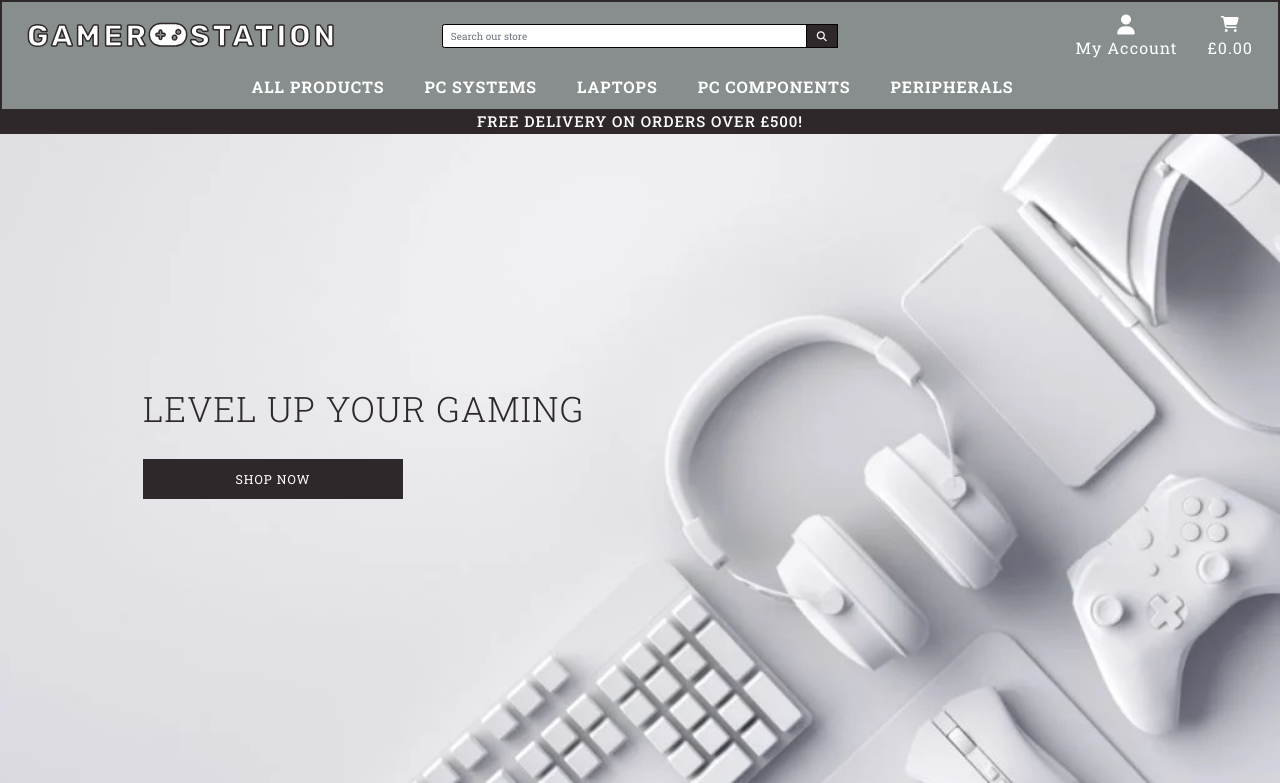
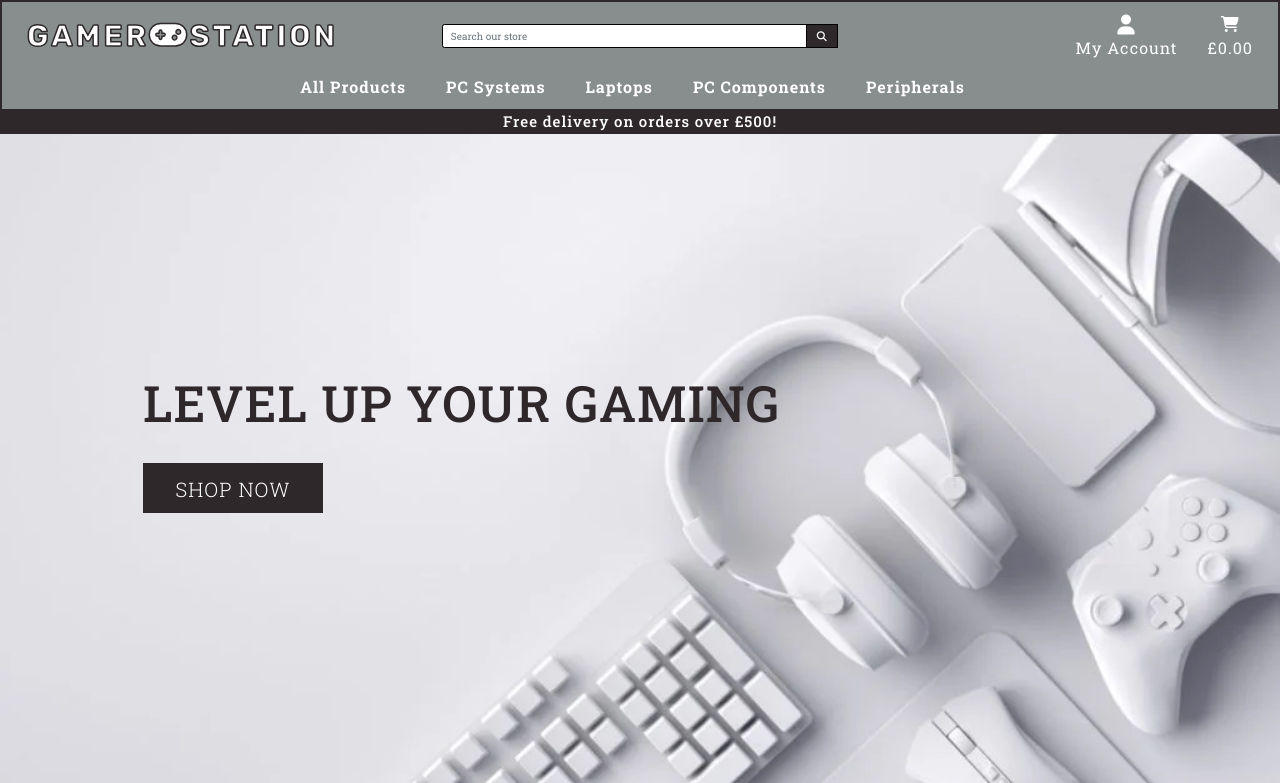
Before and after one commit to ThomasWharton/gamer-station, a Django app: page / in a window 1280 px wide. Shown: the top 783 px of the page. Run offline with Django 3.2, Linux system fonts and the light colour scheme; parts of the project's set-up code (start-up, migrations or seed data) failed here and were passed over; some libraries are stand-ins or nearby versions.

Commit message:
Edit styling of home page and cleaned up css file

```diff
--- a/home/templates/home/index.html
+++ b/home/templates/home/index.html
@@ -12,8 +12,8 @@
 {% block content %}
     <div class="container h-100">
         <div class="row h-100">
-            <div class="col-7 col-md-6 my-auto">
-                <h1 class="display-4 logo-font">Level up your gaming</h1>
+            <div class="col-12 my-auto">
+                <h1 class="welcome-message">Level up your gaming</h1>
                 <div class="my-5">
                     <h4>
                         <a href="{% url 'products' %}" class="shop-now-button btn btn-lg rounded-0 text-uppercase py-3">Shop Now</a>
--- a/static/css/base.css
+++ b/static/css/base.css
@@ -43,29 +38,6 @@ body {
 
 .bg-black {
     background-color: var(--raisin-black);
-}
-
-/* from Bulma */
-.icon {
-    align-items: center;
-    display: inline-flex;
-    justify-content: center;
-    height: 1.5rem;
-    width: 1.5rem;
-}
-
-.logo-font {
-    text-transform: uppercase;
-}
-
-.main-logo-link {
-    width: fit-content;
-}
-
-.shop-now-button {
-    background: var(--raisin-black);
-    color: var(--white);
-    min-width: 260px;
 }
 
 .btn-black {
@@ -116,17 +122,28 @@ body {
     color: var(--white);
 }
 
-.text-black {
-    color: #000 !important;
+.nav-link > div:hover {
+    color: var(--raisin-black) !important;
 }
 
-.text-white {
-    color: var(--white);
+/* Home */
+
+.welcome-message {
+    text-transform: uppercase;
+    font-weight: 500;
+    font-size: 5rem;
 }
 
-.border-black {
-    border: 1px solid black !important;
+.shop-now-button {
+    background: var(--raisin-black);
+    color: var(--white);
+    min-width: 18rem;
+    height: 5rem;
+    font-size: 2rem;
+    font-weight: 300;
 }
+
+/* Products */
 
 .category {
     font-size: 4rem;
```
Also changed, not shown: other parts of static/css/base.css (+48 -17 lines).
